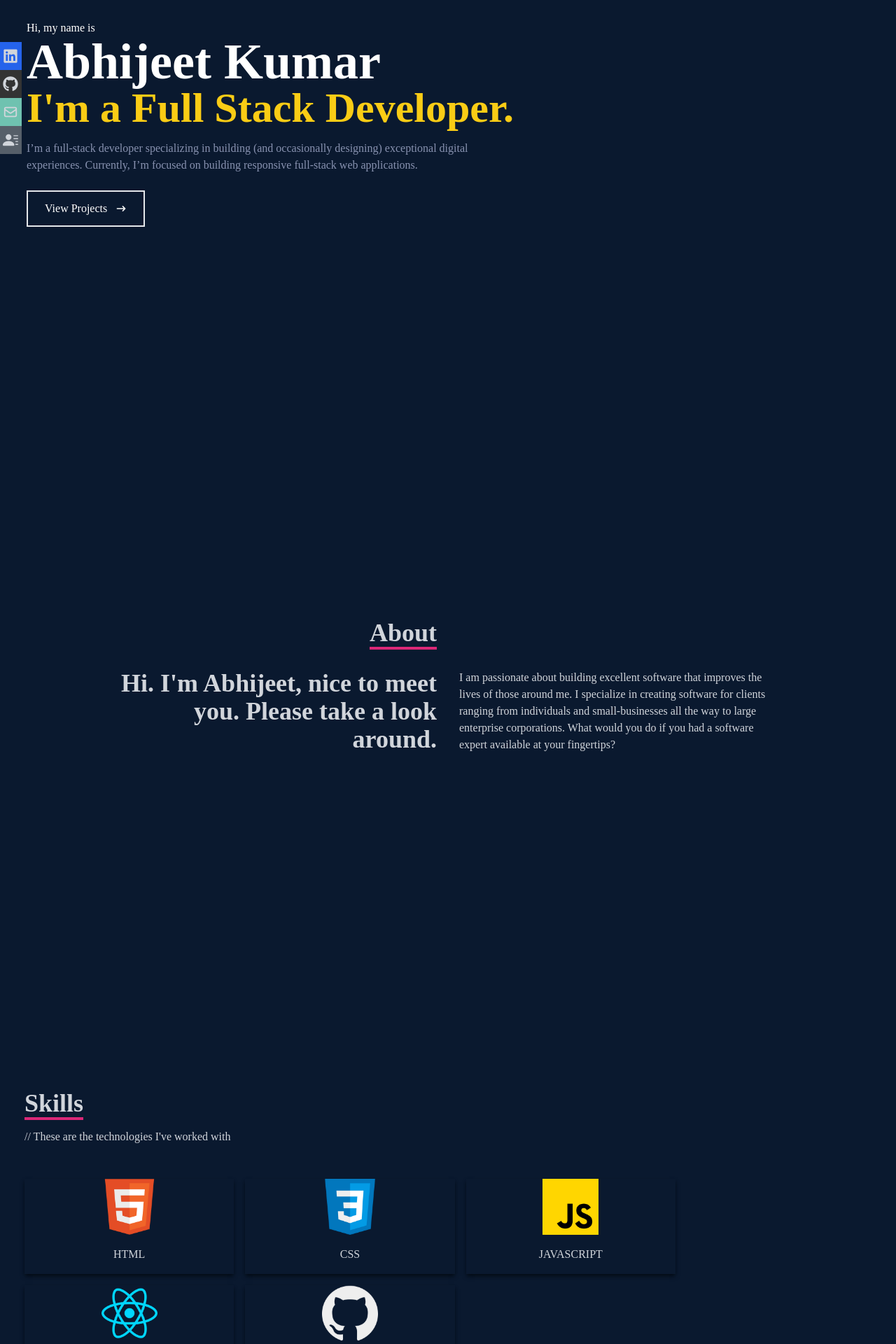
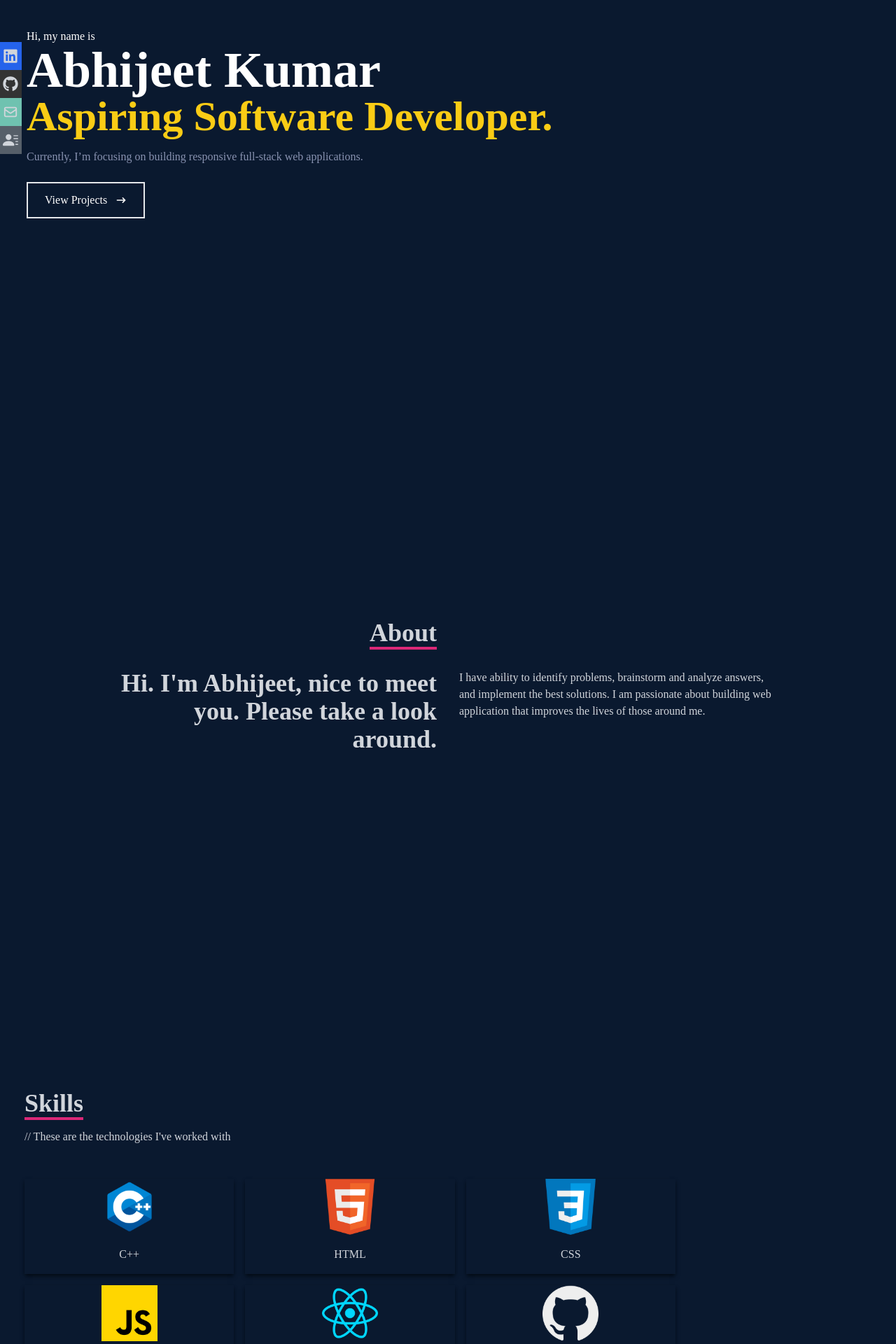
Before and after one commit to abhijeetnishal/VS-Code-Portfolio, a React (Create React App) app: page / in a window 1280 px wide. Shown: the part 220-2140 px from the top of the page at 70% size. Built offline with nearby package versions, Linux system fonts and the light colour scheme.

Commit message:
second commit

```diff
--- a/src/components/About.jsx
+++ b/src/components/About.jsx
@@ -17,11 +17,9 @@ const About = () => {
               <p>Hi. I'm Abhijeet, nice to meet you. Please take a look around.</p>
             </div>
             <div className='mr-[10px]'>
-              <p>I am passionate about building excellent software that improves
-              the lives of those around me. I specialize in creating software
-              for clients ranging from individuals and small-businesses all the
-              way to large enterprise corporations. What would you do if you had
-              a software expert available at your fingertips?</p>
+              <p>I have ability to identify problems, brainstorm and analyze answers, and implement the best solutions.
+                 I am passionate about building web application that improves the lives of those around me.
+              </p>
             </div>
           </div>
       </div>
--- a/src/components/Contact.jsx
+++ b/src/components/Contact.jsx
@@ -6,7 +6,7 @@ const Contact = () => {
         <form method='POST' action="https://getform.io/f/c6459b57-b2b6-4a99-b1af-db77fc5dea2c" className='flex flex-col max-w-[600px] w-full ml-[40px] mr-[30px]'>
             <div className='pb-8'>
                 <p className='text-4xl font-bold inline border-b-4 border-pink-600 text-gray-300'>Contact</p>
-                <p className='text-gray-300 py-4'>// Submit the form below or shoot me an email - myemail@gmail.com</p>
+                <p className='text-gray-300 py-4'>// Submit the form below or shoot me an email - abhijeetkumar7565@gmail.com</p>
             </div>
             <input className='bg-[#ccd6f6] p-2' type="text" placeholder='Name' name='name' />
             <input className='my-4 p-2 bg-[#ccd6f6]' type="email" placeholder='Email' name='email' />
--- a/src/components/Home.jsx
+++ b/src/components/Home.jsx
@@ -13,12 +13,10 @@ const Home = () => {
           Abhijeet Kumar
         </h1>
         <h2 className='text-4xl sm:text-6xl font-bold text-yellow-400'>
-          I'm a Full Stack Developer.
+          Aspiring Software Developer.
         </h2>
         <p className='text-[#8892b0] py-4 max-w-[700px]'>
-          I’m a full-stack developer specializing in building (and occasionally
-          designing) exceptional digital experiences. Currently, I’m focused on
-          building responsive full-stack web applications.
+          Currently, I’m focusing on building responsive full-stack web applications.
         </p>
         <div>
           <Link to='projects' smooth={true} duration={500}>
--- a/src/components/Projects.jsx
+++ b/src/components/Projects.jsx
@@ -15,6 +15,29 @@ const Projects = () => {
 
         {/* Container */}
         <div className='grid sm:grid-cols-2 md:grid-cols-3 gap-4'>
+        <div
+            style={{ backgroundImage: `url(${realEstate})` }}
+            className='shadow-lg shadow-[#040c16] group container rounded-md flex justify-center items-center mx-auto content-div'
+          >
+            {/* Hover Effects */}
+            <div className='opacity-0 group-hover:opacity-100'>
+              <span className='text-2xl font-bold text-white tracking-wider'>
+                Frontend Application
+              </span>
+              <div className='pt-8 text-center'>
+                <a href='https://abhijeetnishal.github.io/netflix-page/index1.html'>
+                  <button className='text-center rounded-lg px-4 py-3 m-2 bg-white text-gray-700 font-bold text-lg'>
+                    Demo
+                  </button>
+                </a>
+                <a href='https://github.com/abhijeetnishal/netflix-page'>
+                  <button className='text-center rounded-lg px-4 py-3 m-2 bg-white text-gray-700 font-bold text-lg'>
+                    Code
+                  </button>
+                </a>
+              </div>
+            </div>
+          </div>
 
             {/* Grid Item */}
           <div
@@ -40,29 +63,6 @@ const Projects = () => {
               </div>
             </div>
           </div>
-          <div
-            style={{ backgroundImage: `url(${realEstate})` }}
-            className='shadow-lg shadow-[#040c16] group container rounded-md flex justify-center items-center mx-auto content-div'
-          >
-            {/* Hover Effects */}
-            <div className='opacity-0 group-hover:opacity-100'>
-              <span className='text-2xl font-bold text-white tracking-wider'>
-                React JS Application
-              </span>
-              <div className='pt-8 text-center'>
-                <a href='https://abhijeetnishal.github.io/netflix-page/index1.html'>
-                  <button className='text-center rounded-lg px-4 py-3 m-2 bg-white text-gray-700 font-bold text-lg'>
-                    Demo
-                  </button>
-                </a>
-                <a href='https://github.com/abhijeetnishal/netflix-page'>
-                  <button className='text-center rounded-lg px-4 py-3 m-2 bg-white text-gray-700 font-bold text-lg'>
-                    Code
-                  </button>
-                </a>
-              </div>
-            </div>
-          </div>
         </div>
       </div>
     </div>
--- a/src/components/Skills.jsx
+++ b/src/components/Skills.jsx
@@ -1,5 +1,6 @@
 import React from 'react'
 
+import Cpp from '../assets/c++.png'
 import HTML from '../assets/html.png';
 import CSS from '../assets/css.png';
 import JavaScript from '../assets/javascript.png';
@@ -18,6 +19,10 @@ const Skills = () => {
           </div>
 
           <div className='w-full mr-[10px] grid grid-cols-2 sm:grid-cols-3 gap-4 text-center py-8'>
+              <div className='shadow-md shadow-[#040c16] hover:scale-110 duration-500'>
+                  <img className='w-20 mx-auto' src={Cpp} alt="HTML icon" />
+                  <p className='my-4'>C++</p>
+              </div>
               <div className='shadow-md shadow-[#040c16] hover:scale-110 duration-500'>
                   <img className='w-20 mx-auto' src={HTML} alt="HTML icon" />
                   <p className='my-4'>HTML</p>
```
Also changed, not shown: src/assets/c++.png (added).
